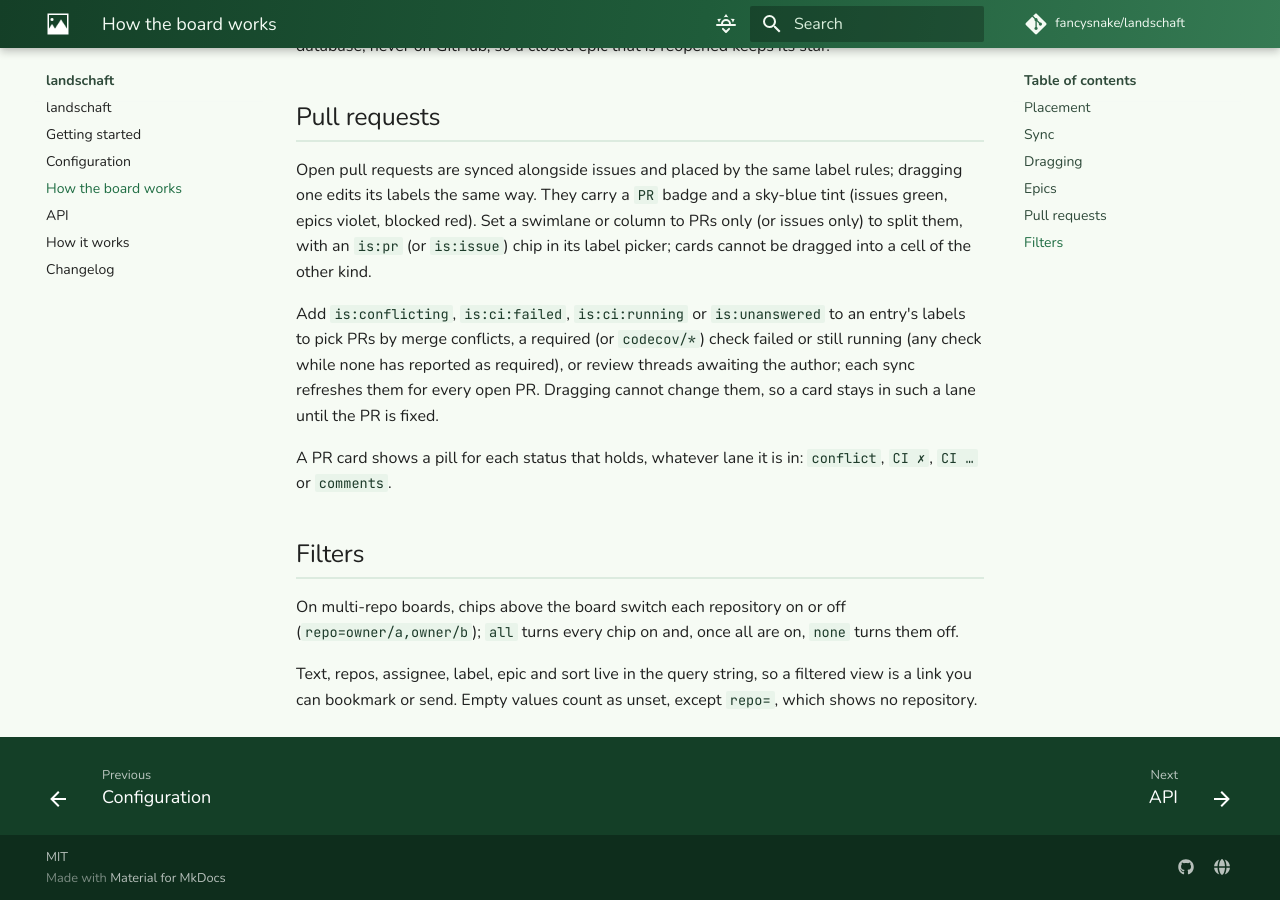
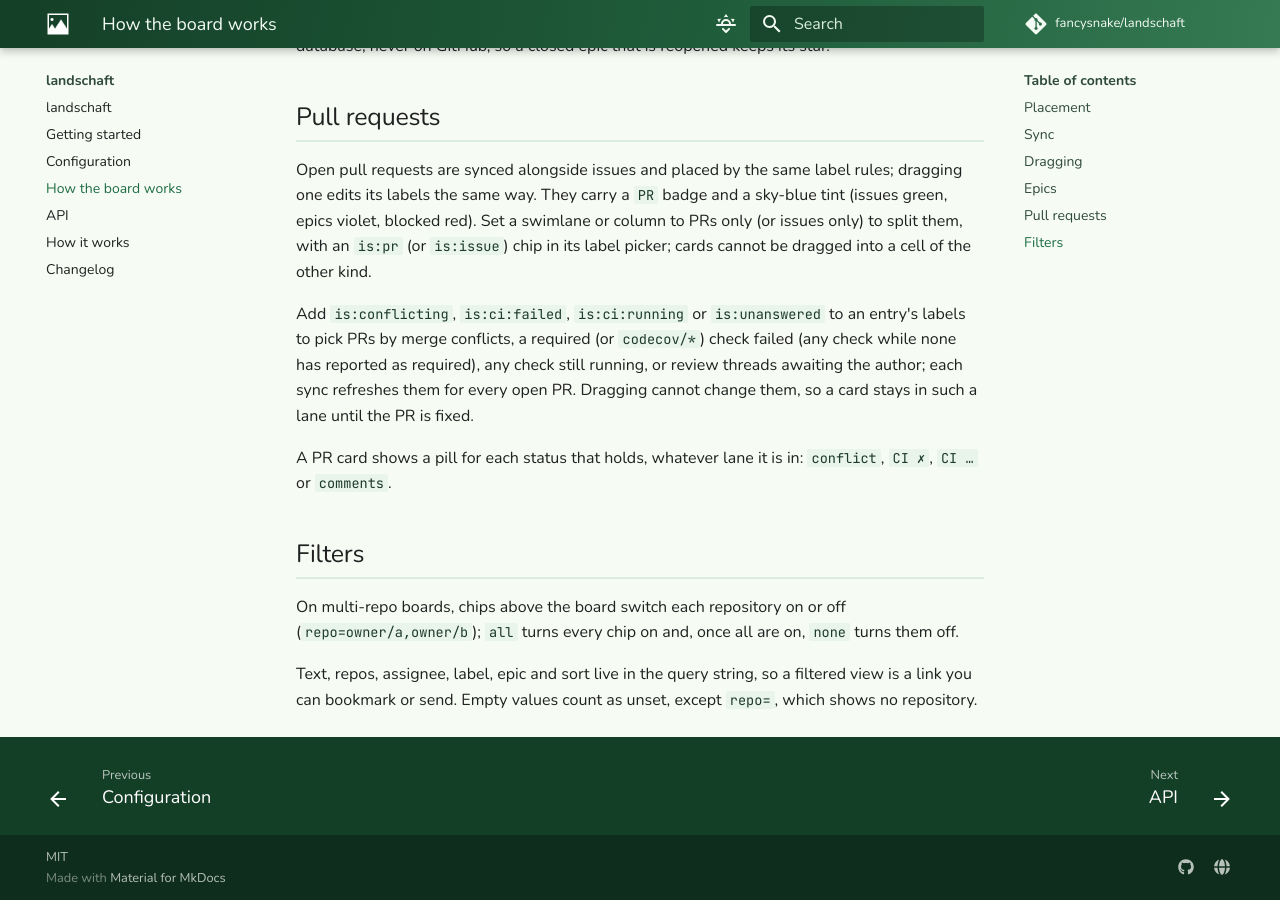
Before and after one commit to fancysnake/landschaft, an MkDocs documentation site: the page built from docs/board.md, in a window 1280 px wide and 900 px high, scrolled down 2030 px. Built offline with MkDocs 1.6.1 and Material for MkDocs 9.7.7, drawn with Linux system fonts in a browser that asks for light colours; comment, search, counter and statistics services are not loaded; some of the changed text lies outside the part shown.

Commit message:
Flag CI running while any check runs
A required check that waits on other jobs is missing from the rollup
until they finish. Once another required check passed, the optional jobs
still running were filtered out, so the PR lost is:ci:running mid-run.
is:ci:failed still counts only required and codecov checks.

Co-Authored-By: Claude Opus 5.5 (1M context) <noreply@anthropic.com>

```diff
--- a/README.md
+++ b/README.md
@@ -98,8 +98,8 @@ Saving triggers the first sync; once labels are cached the pickers suggest them.
   `"pr"`, default `"any"`; an `is:issue` / `is:pr` chip in the settings editor), on top of its
   labels whatever the match; with no labels it takes every item of that kind.
 - Four **PR status labels** match like labels but come from GitHub, not from the PR's labels:
-  `is:conflicting` (merge conflicts), `is:ci:failed` and `is:ci:running` (a required (or
-  `codecov/*`) check failed or has not finished; any check while none has reported as required)
+  `is:conflicting` (merge conflicts), `is:ci:failed` (a required (or `codecov/*`) check failed;
+  any check while none has reported as required), `is:ci:running` (any check has not finished)
   and `is:unanswered` (an unresolved review thread whose last comment is not the PR author's).
   One "any of" swimlane with `is:conflicting`, `is:ci:failed` and `is:unanswered` gathers the PRs
   waiting on their author. A move never adds or removes them. The config rejects any other `is:`
--- a/docs/board.md
+++ b/docs/board.md
@@ -46,8 +46,8 @@ one edits its labels the same way. They carry a `PR` badge and a sky-blue tint (
 PRs only (or issues only) to split them, with an `is:pr` (or `is:issue`) chip in its label picker; cards cannot be dragged into a cell of the other kind.
 
 Add `is:conflicting`, `is:ci:failed`, `is:ci:running` or `is:unanswered` to an entry's labels to
-pick PRs by merge conflicts, a required (or `codecov/*`) check failed or still running (any check
-while none has reported as required), or review
+pick PRs by merge conflicts, a required (or `codecov/*`) check failed (any check while none has
+reported as required), any check still running, or review
 threads awaiting the author; each sync
 refreshes them for every open PR. Dragging cannot change them, so a card stays in such a lane until
 the PR is fixed.
```
Also changed, not shown: 2 other files.
